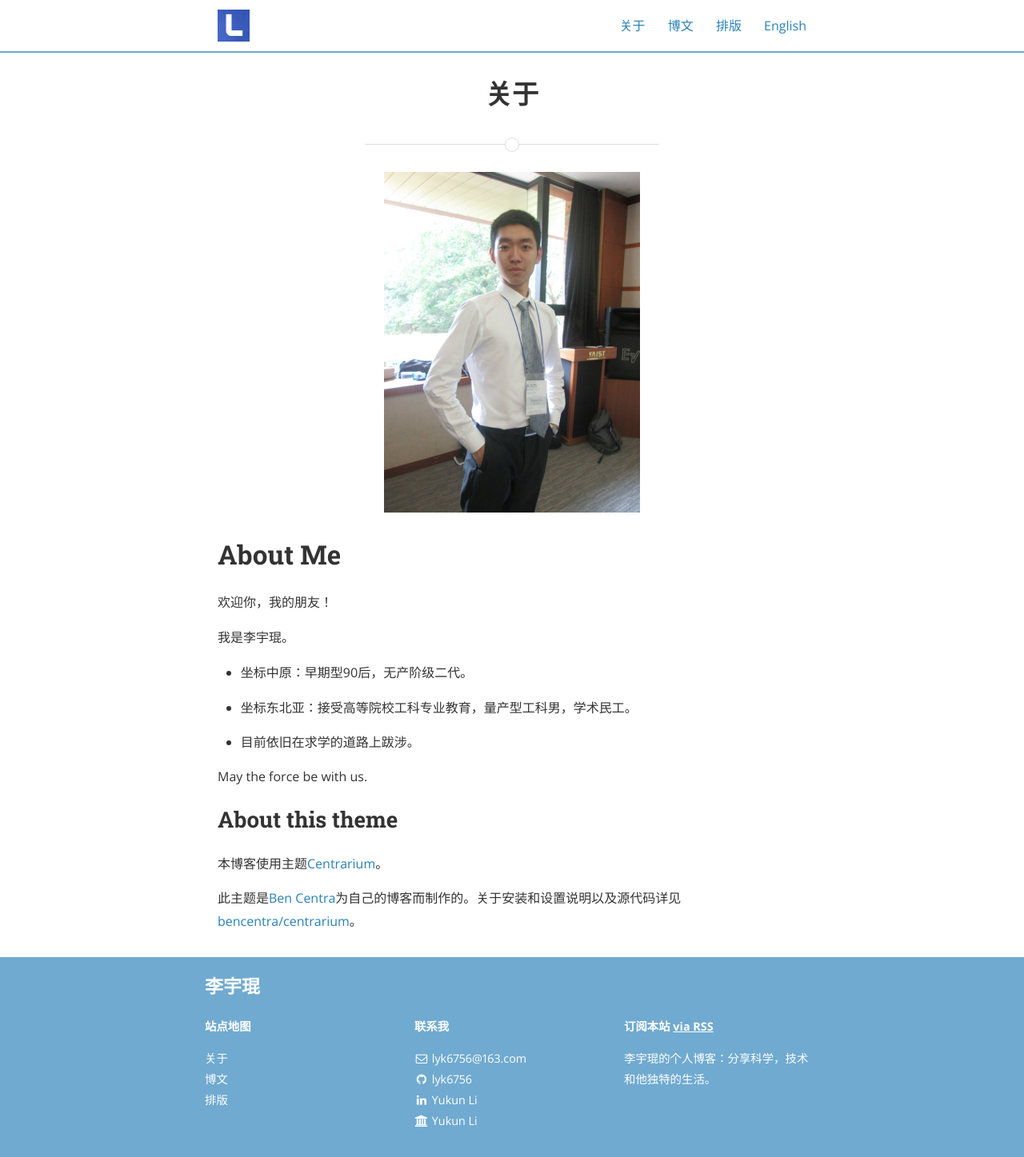
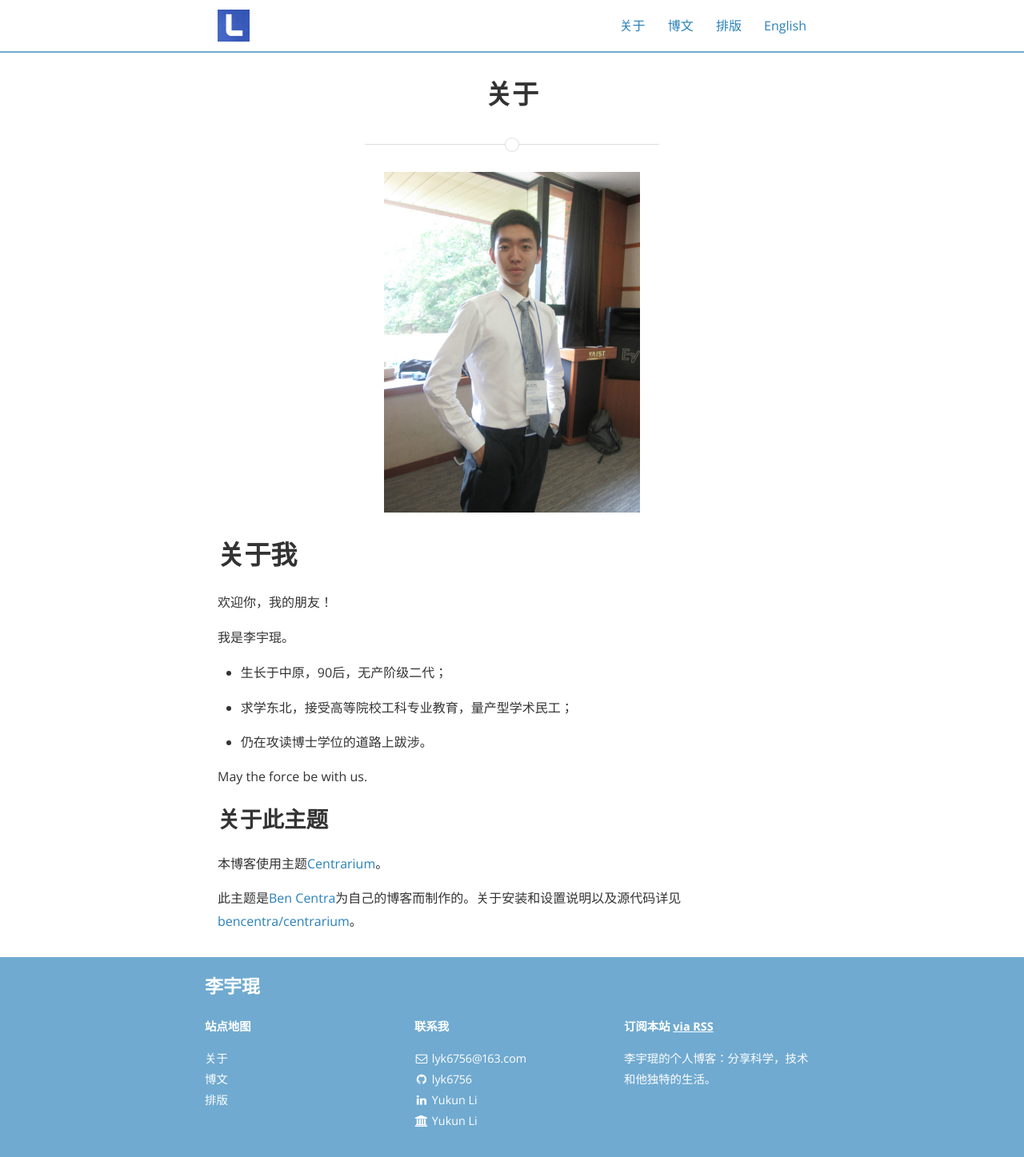
Before and after one commit to lyk6756/lyk6756.github.io, a Jekyll site: the page built from about.md, in a window 1280 px wide. Shown: the whole page at 80% size. Built offline with Jekyll 4.4.1, drawn with Linux system fonts in a browser that asks for light colours; nearby versions of some CDN libraries; comment, search, counter and statistics services are not loaded.

Commit message:
change about page

```diff
--- a/about.md
+++ b/about.md
@@ -4,23 +4,23 @@ title: 关于
 permalink: /about/
 ---
 
-<img src="{{ site.baseurl }}/assets/profile.png" title="李宇琨在韩国科学技术院" class="profile">
+<img src="{{ site.baseurl }}/assets/profile.png" title="At KAIST" class="profile">
 
-# About Me
+# 关于我
 
 欢迎你，我的朋友！
 
 我是李宇琨。
 
-* 坐标中原：早期型90后，无产阶级二代。
+* 生长于中原，90后，无产阶级二代；
 
-* 坐标东北亚：接受高等院校工科专业教育，量产型工科男，学术民工。
+* 求学东北，接受高等院校工科专业教育，量产型学术民工；
 
-* 目前依旧在求学的道路上跋涉。
+* 仍在攻读博士学位的道路上跋涉。
 
 May the force be with us.
 
-## About this theme
+## 关于此主题
 
 本博客使用主题[Centrarium][centrarium]。
 
```
